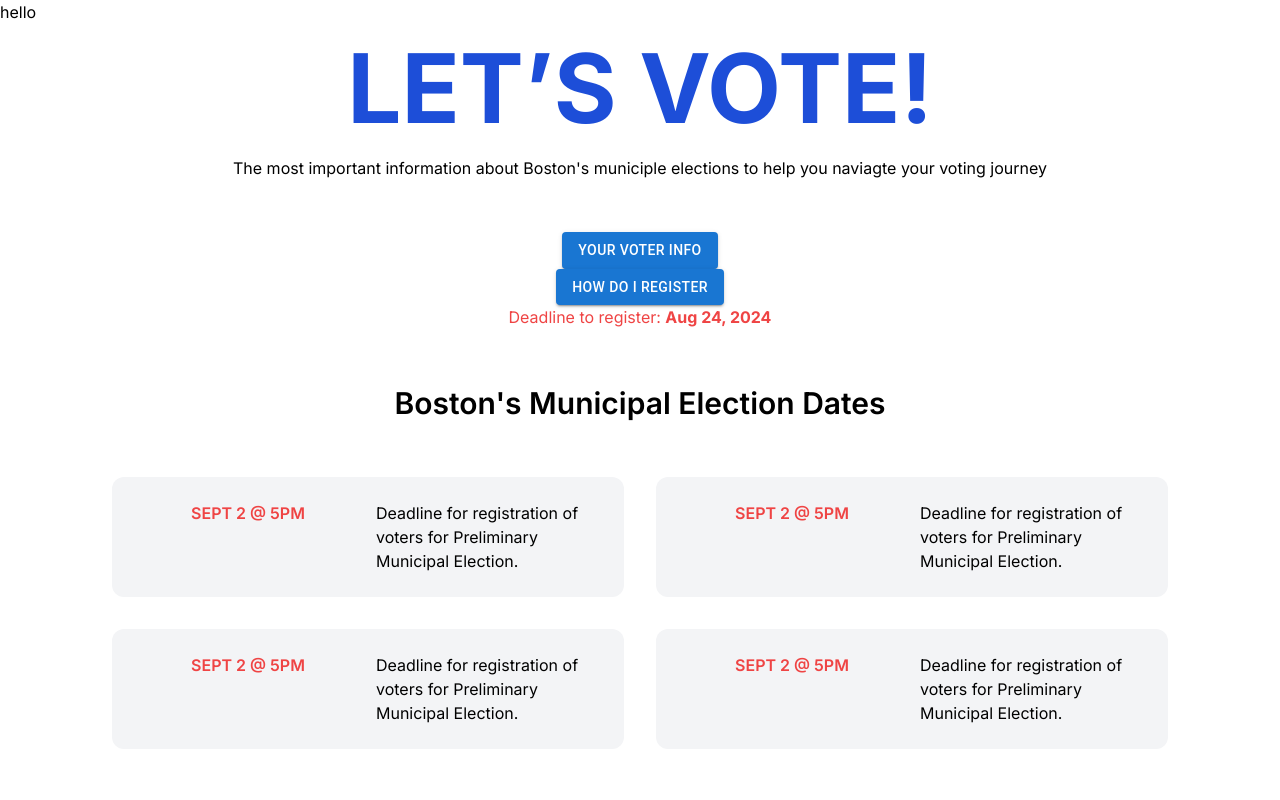
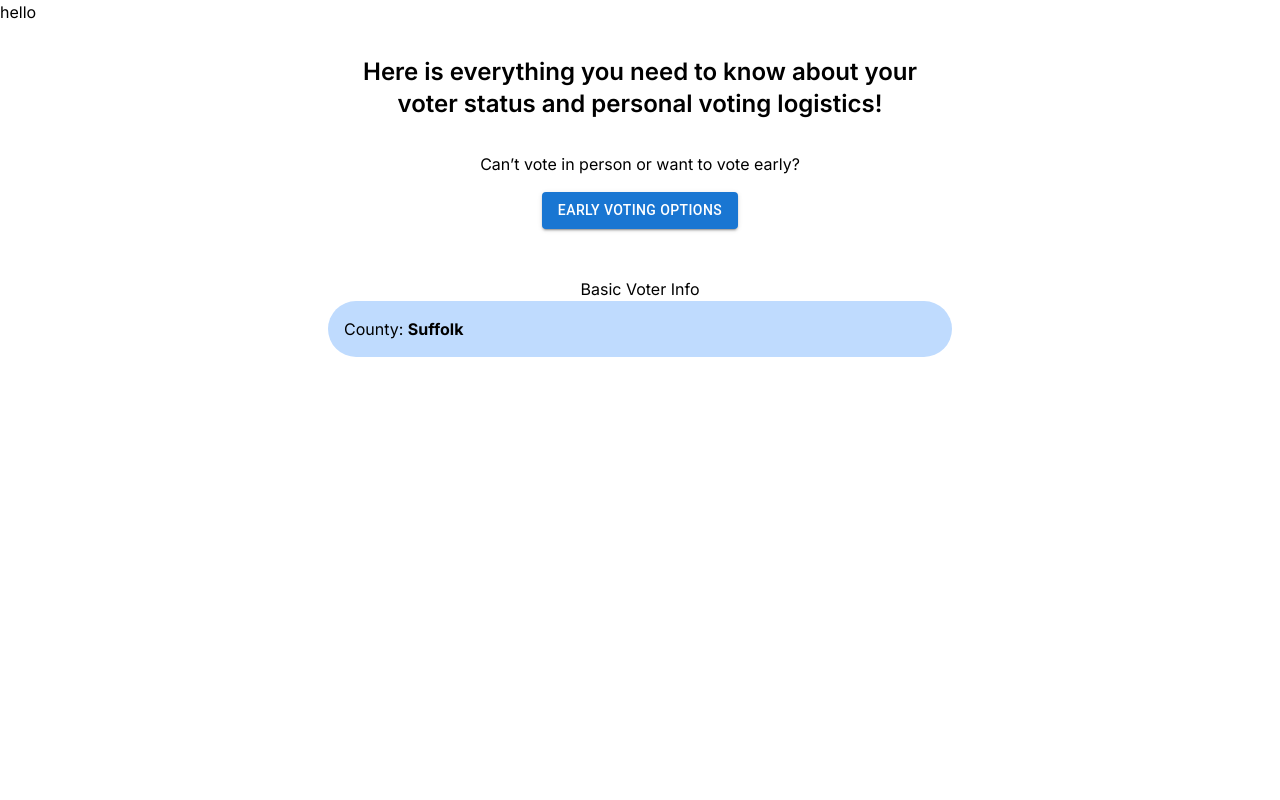
Before and after one commit to BU-Spark/pitne-voter-app, a Next.js app in the folder client/: page / in a window 1280 px wide. Shown: the top 800 px of the page. Built offline with nearby package versions, Linux system fonts and the light colour scheme.

Commit message:
add voterinfo Info

```diff
--- a/client/src/app/page.tsx
+++ b/client/src/app/page.tsx
@@ -1,11 +1,12 @@
 import React from 'react'
 import Nav from '../components/nav'
 import UpcomingElections from '../pages/upcomingElections'
+import VoterInfo from '@/pages/voterInfo'
 export default function Home() {
   return (
     <div>
       <Nav />
-      <UpcomingElections />
+      <VoterInfo />
     </div>
   )
 }
--- a/client/src/pages/voterInfo/index.tsx
+++ b/client/src/pages/voterInfo/index.tsx
@@ -1,7 +1,20 @@
+import React from 'react';
+import Button from '@mui/material/Button';
+
 export default function VoterInfo() {
     return (
         <div>
-            <h1>Voter Info</h1>
+            <div className='flex flex-col justify-center items-center p-4 text-center my-4'>
+                <h1 className='font-semibold text-2xl'>Here is everything you need to know about your <br />voter status and personal voting logistics!</h1>
+                <p className='mt-8 mb-4'>Can’t vote in person or want to vote early?</p>
+                <Button variant="contained" className='p-4 m-4 rounded-full bg-blue-700 text-white'>Early Voting Options</Button>
+            </div>
+
+            <div className='flex flex-col justify-center items-center p-4 my-4'>
+                <h1 className='text-left'>Basic Voter Info</h1>
+                <p className='p-4 bg-blue-200 rounded-full w-1/2'>County: <strong>Suffolk</strong></p>
+            </div>
         </div>
+
     )
 }
```
